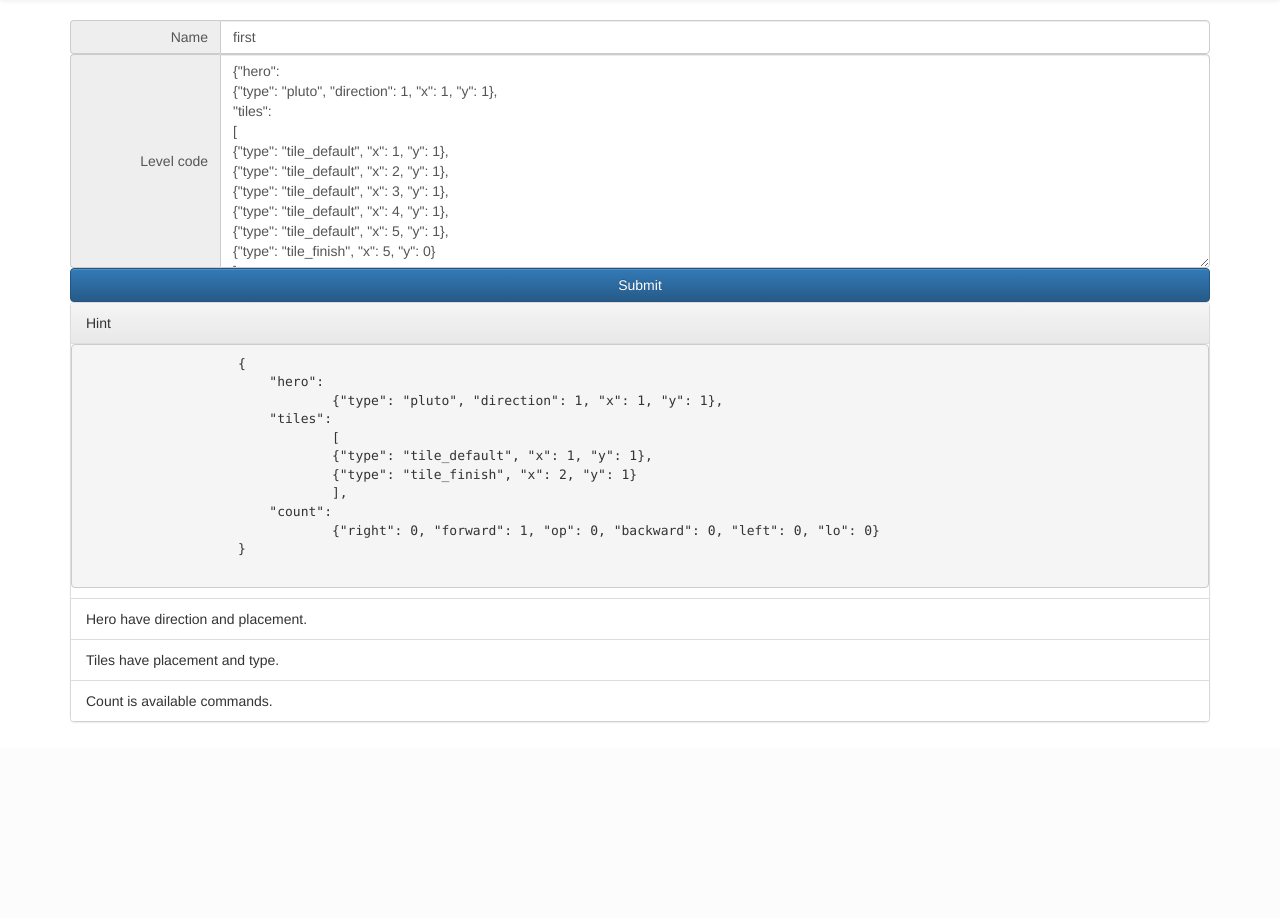
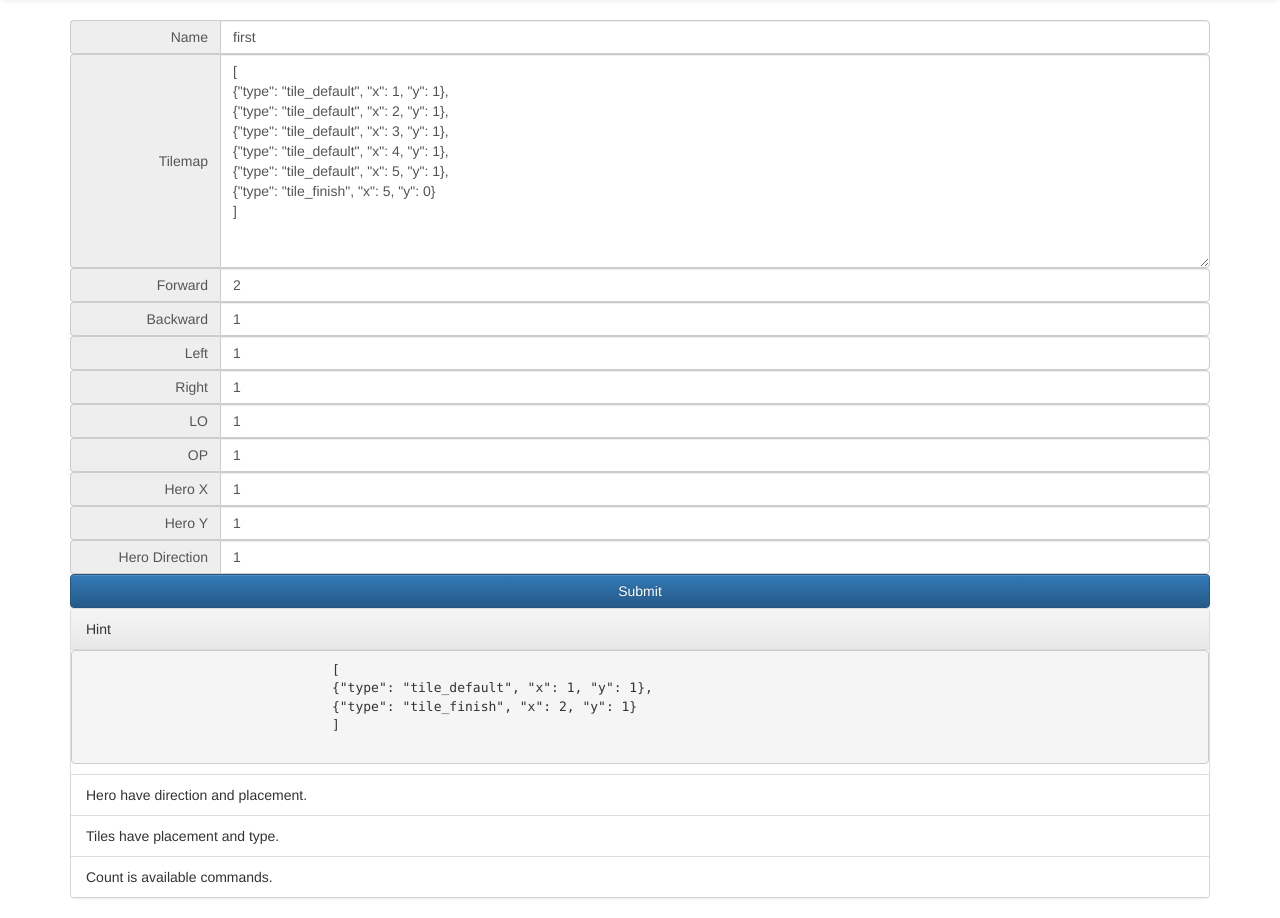
Before and after one commit to vzhufk/PlutoGame, a Django app: page /creator/1 in a window 1280 px wide. Shown: the part 52-970 px from the top of the page. Before the commit the page ends 774 px from the top, so only its background shows below. Run offline with Django 3.2, Linux system fonts and the light colour scheme; a user stored in the database is signed in; data comes from the database, SQL or seed files in the repository; some libraries are stand-ins or nearby versions.

Commit message:
Change Level and Result model.

```diff
--- a/pluto/admin.py
+++ b/pluto/admin.py
@@ -8,3 +8,4 @@ admin.site.register(pluto.User)
 admin.site.register(pluto.Mate)
 
 admin.site.register(pluto.Level)
+admin.site.register(pluto.Result)
--- a/pluto/forms.py
+++ b/pluto/forms.py
@@ -87,5 +87,31 @@ class SignUpForm(forms.Form):
 class LevelCreationForm(forms.Form):
     name = forms.CharField(label='Name')
     name.widget = forms.TextInput(attrs={'class': 'form-control'})
-    json = forms.CharField(label='Level code')
-    json.widget = forms.Textarea(attrs={'class': 'form-control'})
+    tilemap = forms.CharField(label='Tilemap')
+    tilemap.widget = forms.Textarea(attrs={'class': 'form-control'})
+
+    command_forward = forms.IntegerField(label='Forward')
+    command_forward.widget = forms.NumberInput(attrs={'class': 'form-control', 'min': '0'})
+
+    command_backward = forms.IntegerField(label='Backward')
+    command_backward.widget = forms.NumberInput(attrs={'class': 'form-control', 'min': '0'})
+
+    command_left = forms.IntegerField(label='Left')
+    command_left.widget = forms.NumberInput(attrs={'class': 'form-control', 'min': '0'})
+
+    command_right = forms.IntegerField(label='Right')
+    command_right.widget = forms.NumberInput(attrs={'class': 'form-control', 'min': '0'})
+
+    command_lo = forms.IntegerField(label='LO')
+    command_lo.widget = forms.NumberInput(attrs={'class': 'form-control', 'min': '0'})
+
+    command_op = forms.IntegerField(label='OP')
+    command_op.widget = forms.NumberInput(attrs={'class': 'form-control', 'min': '0'})
+
+
+    hero_x = forms.IntegerField(label='Hero X')
+    hero_y = forms.IntegerField(label='Hero Y')
+    hero_dir = forms.IntegerField(label='Hero Direction')
+    hero_x.widget = forms.NumberInput(attrs={'class': 'form-control', 'min': '0'})
+    hero_y.widget = forms.NumberInput(attrs={'class': 'form-control', 'min': '0'})
+    hero_dir.widget = forms.NumberInput(attrs={'class': 'form-control', 'min': '0', 'max': '3'})
--- a/pluto/models.py
+++ b/pluto/models.py
@@ -3,6 +3,10 @@ from django.contrib.auth.models import AbstractUser
 from django.core.exceptions import ObjectDoesNotExist
 from django.db import models
 
+
+turn_value = 5
+move_value = 10
+loop_value = 15
 
 # Create your models here.
 def user_directory_image_path(instance, filename):
@@ -56,7 +60,18 @@ class Level(models.Model):
 
     by = models.ForeignKey(User, on_delete=models.CASCADE, blank=False, null=False)
 
-    json = models.TextField(max_length=1024)
+    tilemap = models.TextField(max_length=1024)
+
+    command_forward = models.IntegerField(blank=True)
+    command_backward = models.IntegerField(blank=True)
+    command_left = models.IntegerField(blank=True)
+    command_right = models.IntegerField(blank=True)
+    command_lo = models.IntegerField(blank=True)
+    command_op = models.IntegerField(blank=True)
+
+    hero_x = models.IntegerField(blank=False)
+    hero_y = models.IntegerField(blank=False)
+    hero_dir = models.IntegerField(blank=False)
 
     def __str__(self):
         return self.name
@@ -79,11 +94,13 @@ class Rate(models.Model):
 
 
 class Result(models.Model):
-    to = models.ForeignKey(Level, on_delete=models.CASCADE, blank=False, null=False)
+    to = models.ForeignKey(Level, related_name='result_to', on_delete=models.CASCADE, blank=False, null=False)
     by = models.ForeignKey(User, related_name='result_by', on_delete=models.CASCADE, blank=False, null=False)
 
     attempts = models.IntegerField(blank=False)
     program = models.TextField(max_length=512)
+
+    result = models.BooleanField(default=False, blank=False)
 
     points = models.IntegerField()
 
--- a/pluto/urls.py
+++ b/pluto/urls.py
@@ -12,6 +12,7 @@ urlpatterns = [
     url(r'^signup', views.signup),
     url(r'^login', views.login),
     url(r'^logout', views.logout),
+    url(r'^me', views.me),
     url(r'^profile/(?P<profile_id>[0-9]+)', views.profile),
     url(r'^mate_it/(?P<profile_id>[0-9]+)', views.mate_it),
     url(r'^mates', views.mates),
--- a/pluto/views.py
+++ b/pluto/views.py
@@ -97,6 +97,9 @@ def profile(request, profile_id=None):
         messages.error(request, 'Profile with this ID doesnt exist.')
     return render(request, 'profile.html', context)
 
+@login_required(login_url='/login')
+def me(request):
+    return profile(request)
 
 @login_required(login_url='/login')
 def mate_it(request, profile_id):
@@ -206,7 +209,16 @@ def level(request, level_id=None):
 def play(request, level_id=None):
     if level_id:
         current_level = models.Level.objects.get(id=level_id)
-        context = json.loads(current_level.json)
+        context = {}
+        context['tiles'] = json.loads(current_level.tilemap)
+        context['hero'] = {'direction': current_level.hero_dir, 'x': current_level.hero_x, 'y': current_level.hero_y, 'type': 'pluto'}
+        context['count'] = {'forward': current_level.command_forward,
+                            'backward': current_level.command_backward,
+                            'left': current_level.command_left,
+                            'right': current_level.command_right,
+                            'lo': current_level.command_lo,
+                            'op': current_level.command_op}
+        context['id'] = current_level.id
         context['name'] = current_level.name
         context['by'] = current_level.by.username
     else:
@@ -232,7 +244,16 @@ def creator(request, level_id=None):
             return levels(request)
 
         creation.fields['name'].initial = current.name
-        creation.fields['json'].initial = current.json
+        creation.fields['tilemap'].initial = current.tilemap
+        creation.fields['command_forward'].initial = current.command_forward
+        creation.fields['command_backward'].initial = current.command_backward
+        creation.fields['command_left'].initial = current.command_left
+        creation.fields['command_right'].initial = current.command_right
+        creation.fields['command_lo'].initial = current.command_lo
+        creation.fields['command_op'].initial = current.command_op
+        creation.fields['hero_x'].initial = current.hero_x
+        creation.fields['hero_y'].initial = current.hero_y
+        creation.fields['hero_dir'].initial = current.hero_dir
 
     if request.method == 'POST':
         creation = LevelCreationForm(request.POST)
@@ -244,7 +265,16 @@ def creator(request, level_id=None):
                 created_level = models.Level.objects.get(id=level_id)
 
             created_level.name = creation.cleaned_data['name']
-            created_level.json = creation.cleaned_data['json']
+            created_level.tilemap = creation.cleaned_data['tilemap']
+            created_level.command_forward = creation.cleaned_data['command_forward']
+            created_level.command_backward = creation.cleaned_data['command_backward']
+            created_level.command_left = creation.cleaned_data['command_left']
+            created_level.command_right = creation.cleaned_data['command_right']
+            created_level.command_lo = creation.cleaned_data['command_lo']
+            created_level.command_op = creation.cleaned_data['command_op']
+            created_level.hero_x = creation.cleaned_data['hero_x']
+            created_level.hero_y = creation.cleaned_data['hero_y']
+            created_level.hero_dir = creation.cleaned_data['hero_dir']
             created_level.by = request.user
             created_level.save()
             if level_id:
@@ -257,10 +287,44 @@ def creator(request, level_id=None):
 
 
 @login_required(login_url='/login')
-def result(request, level_id):
-    if request.method == 'POST':
+def result(request, level_id, by_id):
+    #Fix all this shit
+    try:
+        level = models.Level.objects.get(id=level_id)
+    except ObjectDoesNotExist:
+        messages.error("No such level.")
+        return levels(request)
+
+    try:
+        current = models.Result.objects.get(by=by_id, to=level_id)
+    except ObjectDoesNotExist:
         current = models.Result()
         current.by = request.user
-        current.to = models.Level.objects.get(id=level_id)
-        current.attempts = request.POST['attempts']
-        current.program = request.POST['program']
+        current.to = level
+        current.attempts = 0
+
+    if request.method == 'POST':
+        # Check program with level commands
+
+        current.attempts += request.POST['attempts']
+        program = request.POST['program']
+        score = 0
+        for i in program:
+            if (i == 'forward' or i == 'backward'):
+                score += models.move_value
+            elif (i == 'left' or i == 'right'):
+                score += models.turn_value
+            elif (i == 'lo' or i == 'op'):
+                score += models.loop_value
+
+        max_score = (level.command_forward + level.command_backward) * models.move_value + (level.command_right + level.command_left) * models.turn_value + (level.command_lo + level.command_op) * models.loop_value
+
+        score = max_score * 2 - score
+
+        if (score > current.points):
+            current.points = score
+            current.program = program
+
+    current.save()
+    context = current
+    return render(request, 'result.html', current)
--- a/templates/creator.html
+++ b/templates/creator.html
@@ -7,17 +7,10 @@
                     Hint
                 </div>
                 <pre>
-                    {
-                    &#9;"hero":
-                    &#9;&#9;{"type": "pluto", "direction": 1, "x": 1, "y": 1},
-                    &#9;"tiles":
                     &#9;&#9;[
                     &#9;&#9;{"type": "tile_default", "x": 1, "y": 1},
                     &#9;&#9;{"type": "tile_finish", "x": 2, "y": 1}
-                    &#9;&#9;],
-                    &#9;"count":
-                    &#9;&#9;{"right": 0, "forward": 1, "op": 0, "backward": 0, "left": 0, "lo": 0}
-                    }
+                    &#9;&#9;]
                 </pre>
                 <ul class="list-group">
                     <li class="list-group-item">Hero have direction and placement.</li>
```
Also changed, not shown: templates/play.html (+23 -11 lines), db.sqlite3.
